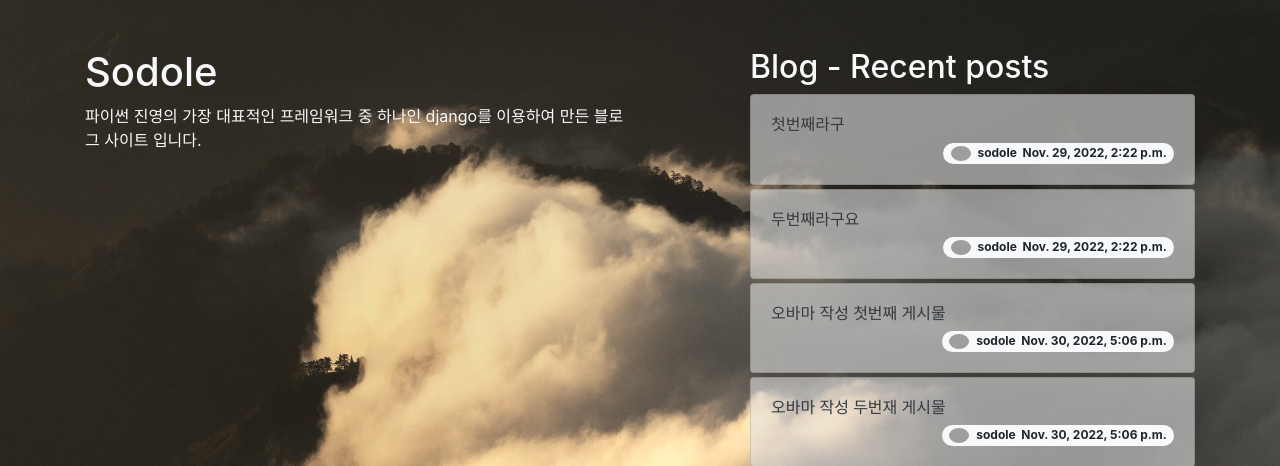
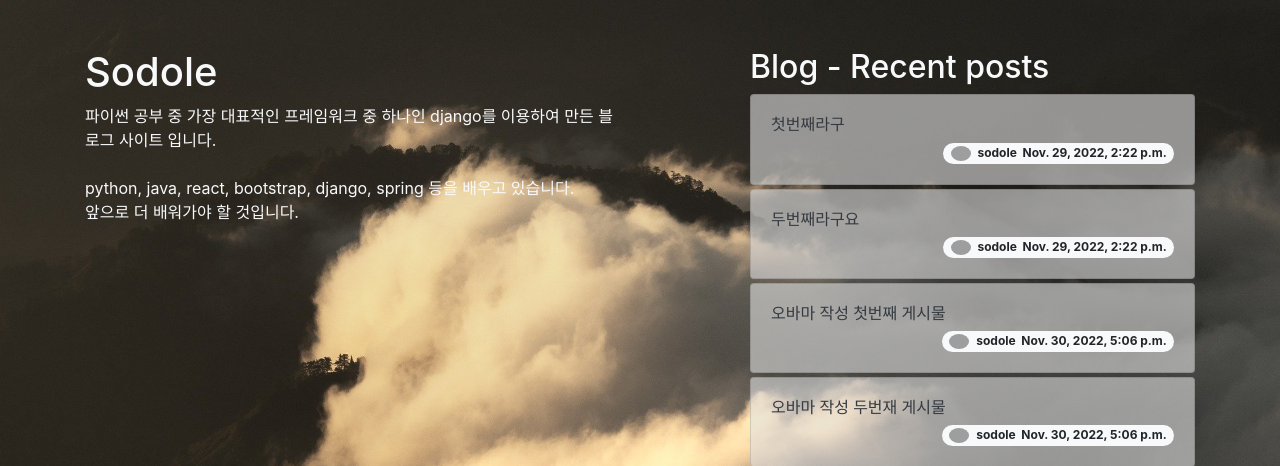
Before and after one commit to Sodole/django_project, a Django app: template single_pages/templates/single_pages/landing.html in a window 1280 px wide. Shown: the part 56-522 px from the top of the page. Run offline with Django 4.2, Linux system fonts and the light colour scheme; the template is opened without the code that fills it: values that come from a table or form of the project are taken from there, others are empty; data comes from the database, SQL or seed files in the repository; parts of the project's set-up code (start-up, migrations or seed data) failed here and were passed over; some libraries are stand-ins or nearby versions; grey boxes are pictures that could not be loaded.

Commit message:
수정
수정

```diff
--- a/single_pages/templates/single_pages/landing.html
+++ b/single_pages/templates/single_pages/landing.html
@@ -21,7 +21,10 @@
     <div class="row justify-content-between">
       <div class="col-lg-6 text-light">
         <h1 class="mt-5">Sodole</h1>
-        <p>파이썬 진영의 가장 대표적인 프레임워크 중 하나인 django를 이용하여 만든 블로그 사이트 입니다.</p>
+        <p>파이썬 공부 중 가장 대표적인 프레임워크 중 하나인 django를 이용하여 만든 블로그 사이트 입니다.<br/><br/>
+        python, java, react, bootstrap, django, spring 등을 배우고 있습니다.<br/>
+        앞으로 더 배워가야 할 것입니다.</p>
+
       </div>
       <div class="col-lg-5 mt-5">
         <h2 class="text-light">Blog - Recent posts</h2>
```
